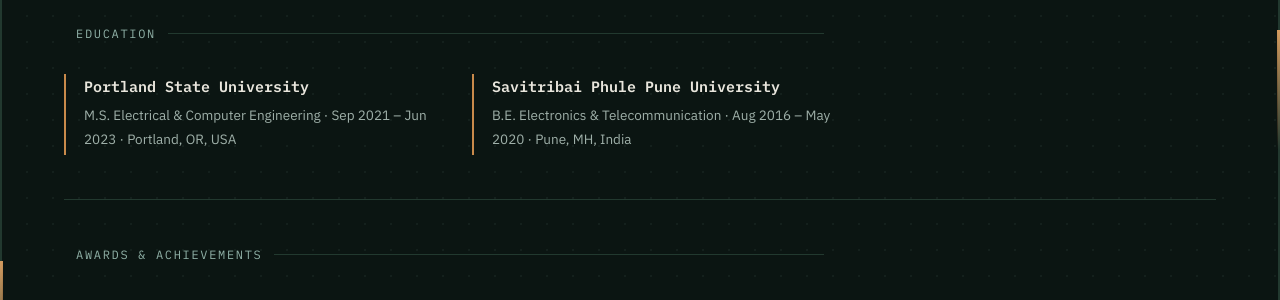
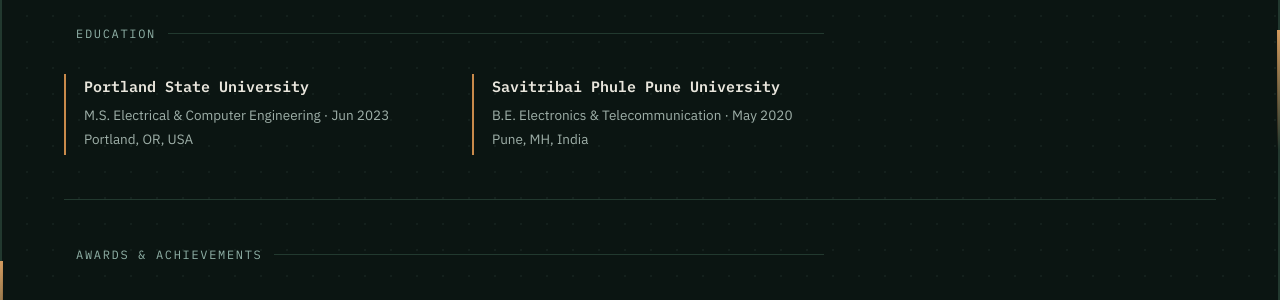
Before and after one commit to supreetgulavani/supreetgulavani.github.io, a Jekyll site: the page built from about.md, in a window 1280 px wide. Shown: the part 323-623 px from the top of the page. Built offline with Jekyll 4.4.1, drawn with Linux system fonts in a browser that asks for light colours.

Commit message:
Change Education layout

```diff
--- a/about.md
+++ b/about.md
@@ -13,11 +13,11 @@ title: About
   <div class="edu">
     <div class="edu-card">
       <p class="school">Portland State University</p>
-      <p class="deg">M.S. Electrical &amp; Computer Engineering · Sep 2021 – Jun 2023 · Portland, OR, USA</p>
+      <p class="deg">M.S. Electrical &amp; Computer Engineering · Jun 2023 <br> Portland, OR, USA</p>
     </div>
     <div class="edu-card">
       <p class="school">Savitribai Phule Pune University</p>
-      <p class="deg">B.E. Electronics &amp; Telecommunication · Aug 2016 – May 2020 · Pune, MH, India</p>
+      <p class="deg">B.E. Electronics &amp; Telecommunication · May 2020 <br> Pune, MH, India</p>
     </div>
   </div>
 </section>
```
